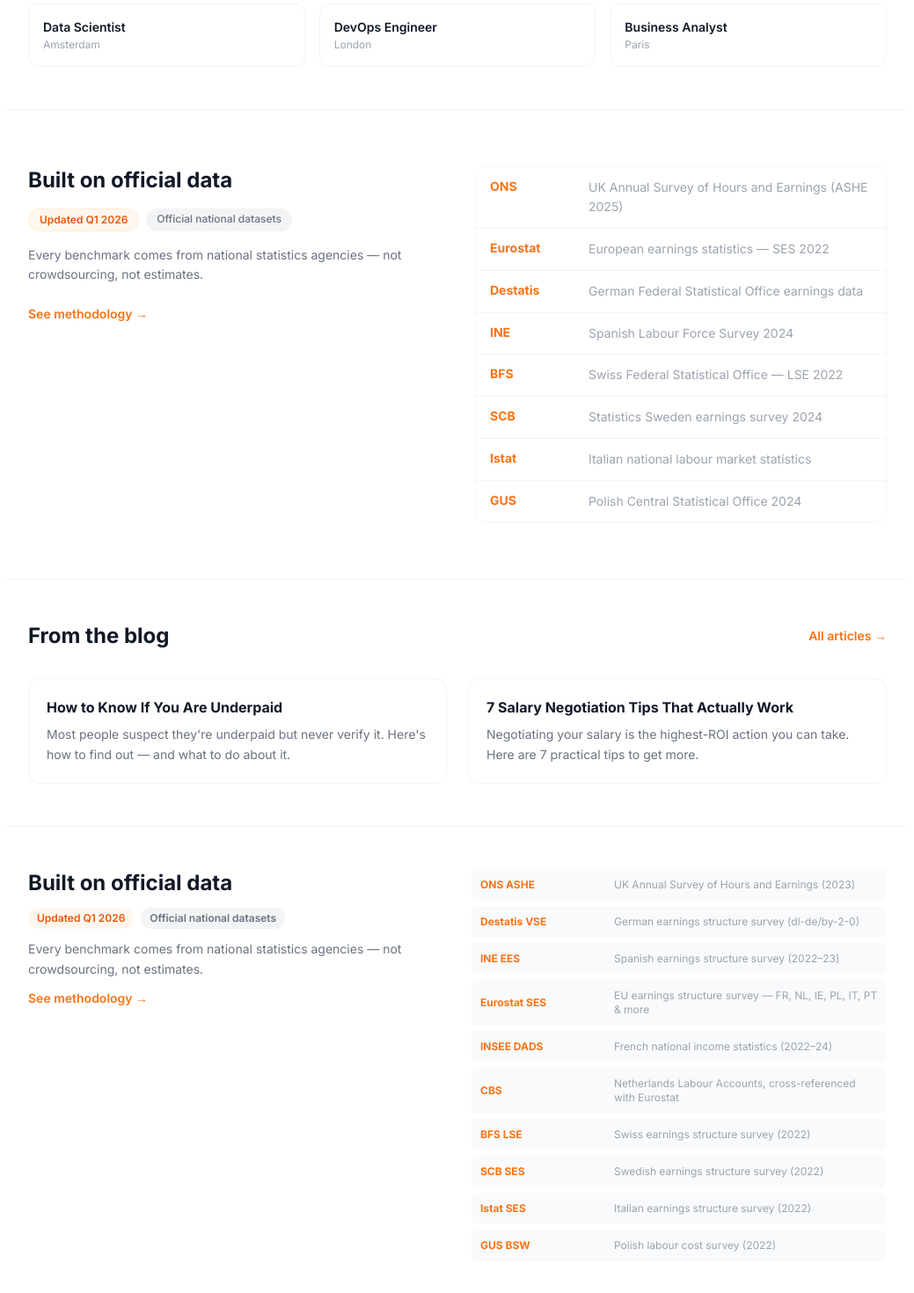
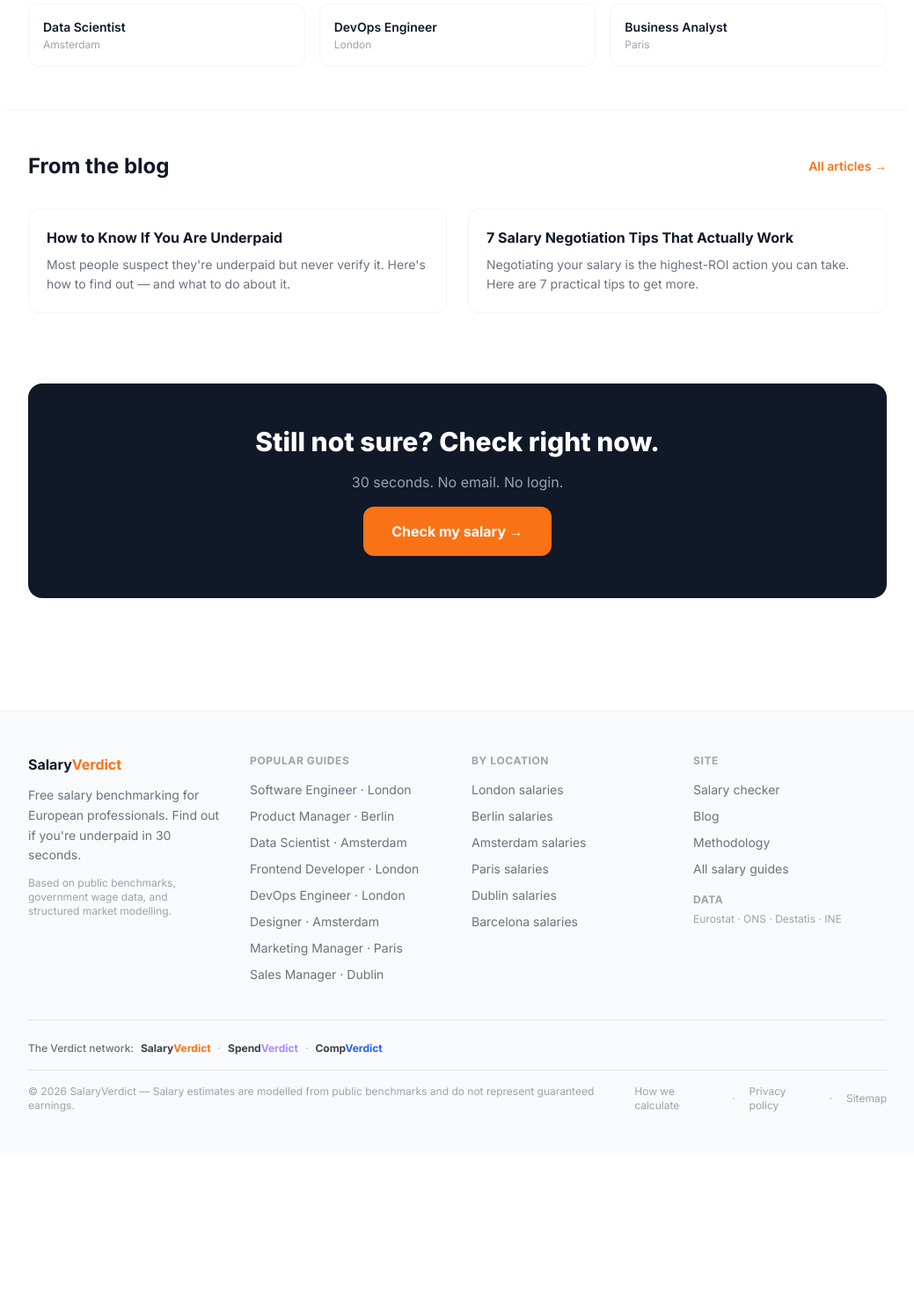
Before and after one commit to stewartmasters/am-i-underpaid, a Next.js app: page / in a window 1280 px wide. Shown: the part 1760-3230 px from the top of the page at 88% size, without its empty margins (120-1159 px from the left). After the commit the page ends 3073 px from the top, so only its background shows below. Built offline with nearby package versions, Linux system fonts and the light colour scheme; no server answers.

Commit message:
Remove 'Built on official data' section from EN homepage
Both instances of the section with "Every benchmark comes from national
statistics agencies — not crowdsourcing, not estimates." removed.
Also removes unused DATA_SOURCES constant.

Co-Authored-By: Claude Sonnet 4.6 <noreply@anthropic.com>

```diff
--- a/app/(en)/page.tsx
+++ b/app/(en)/page.tsx
@@ -34,18 +34,6 @@ const CURATED_GUIDES = [
   { role: "business-analyst",           location: "paris",     roleLabel: "Business Analyst",           locationLabel: "Paris" },
 ];
 
-const DATA_SOURCES = [
-  { name: "ONS ASHE",     note: "UK Annual Survey of Hours and Earnings (2023)" },
-  { name: "Destatis VSE", note: "German earnings structure survey (dl-de/by-2-0)" },
-  { name: "INE EES",      note: "Spanish earnings structure survey (2022–23)" },
-  { name: "Eurostat SES", note: "EU earnings structure survey — FR, NL, IE, PL, IT, PT & more" },
-  { name: "INSEE DADS",   note: "French national income statistics (2022–24)" },
-  { name: "CBS",          note: "Netherlands Labour Accounts, cross-referenced with Eurostat" },
-  { name: "BFS LSE",      note: "Swiss earnings structure survey (2022)" },
-  { name: "SCB SES",      note: "Swedish earnings structure survey (2022)" },
-  { name: "Istat SES",    note: "Italian earnings structure survey (2022)" },
-  { name: "GUS BSW",      note: "Polish labour cost survey (2022)" },
-];
 
 export default function Home() {
   return (
@@ -152,44 +140,6 @@ export default function Home() {
         </div>
       </section>
 
-      {/* Built on official data */}
-      <section className="max-w-5xl mx-auto px-4 sm:px-6 py-16 border-t border-gray-100">
-        <div className="grid sm:grid-cols-2 gap-10 items-start">
-          {/* Left */}
-          <div>
-            <h2 className="text-2xl font-bold text-gray-900 mb-4">Built on official data</h2>
-            <div className="flex flex-wrap gap-2 mb-4">
-              <span className="text-xs font-semibold text-orange-600 bg-orange-50 border border-orange-100 px-3 py-1 rounded-full">Updated Q1 2026</span>
-              <span className="text-xs font-medium text-gray-500 bg-gray-100 px-3 py-1 rounded-full">Official national datasets</span>
-            </div>
-            <p className="text-sm text-gray-500 leading-relaxed mb-5">
-              Every benchmark comes from national statistics agencies — not crowdsourcing, not estimates.
-            </p>
-            <Link href="/methodology" className="text-sm font-semibold text-orange-500 hover:underline">
-              See methodology →
-            </Link>
-          </div>
-          {/* Right — data source table */}
-          <div className="divide-y divide-gray-100 border border-gray-100 rounded-xl overflow-hidden">
-            {[
-              { name: "ONS",      note: "UK Annual Survey of Hours and Earnings (ASHE 2025)" },
-              { name: "Eurostat", note: "European earnings statistics — SES 2022" },
-              { name: "Destatis", note: "German Federal Statistical Office earnings data" },
-              { name: "INE",      note: "Spanish Labour Force Survey 2024" },
-              { name: "BFS",      note: "Swiss Federal Statistical Office — LSE 2022" },
-              { name: "SCB",      note: "Statistics Sweden earnings survey 2024" },
-              { name: "Istat",    note: "Italian national labour market statistics" },
-              { name: "GUS",      note: "Polish Central Statistical Office 2024" },
-            ].map(({ name, note }) => (
-              <div key={name} className="flex items-start gap-4 px-4 py-3 bg-white hover:bg-gray-50 transition-colors">
-                <span className="text-sm font-bold text-orange-500 w-24 flex-shrink-0">{name}</span>
-                <span className="text-sm text-gray-400 leading-relaxed">{note}</span>
-              </div>
-            ))}
-          </div>
-        </div>
-      </section>
-
       {/* Blog teaser */}
       <section className="max-w-5xl mx-auto px-4 sm:px-6 py-12 border-t border-gray-100">
         <div className="flex items-center justify-between mb-8">
@@ -209,47 +159,6 @@ export default function Home() {
         </div>
       </section>
 
-      {/* Built on official data */}
-      <section className="max-w-5xl mx-auto px-4 sm:px-6 py-12 border-t border-gray-100">
-        <div className="grid sm:grid-cols-2 gap-8 items-start">
-          <div className="space-y-3">
-            <h2 className="text-2xl font-bold text-gray-900">
-              Built on official data
-            </h2>
-            <div className="flex flex-wrap gap-2">
-              <span className="inline-block text-xs font-semibold text-orange-600 bg-orange-50 px-2.5 py-1 rounded-full">
-                Updated Q1 2026
-              </span>
-              <span className="inline-block text-xs font-semibold text-gray-500 bg-gray-100 px-2.5 py-1 rounded-full">
-                Official national datasets
-              </span>
-            </div>
-            <p className="text-sm text-gray-500 leading-relaxed">
-              Every benchmark comes from national statistics agencies — not crowdsourcing, not estimates.
-            </p>
-            <Link
-              href="/methodology"
-              className="inline-block text-sm text-orange-500 font-semibold hover:underline"
-            >
-              See methodology →
-            </Link>
-          </div>
-          <div className="space-y-1.5">
-            {DATA_SOURCES.map(({ name, note }) => (
-              <div
-                key={name}
-                className="flex items-center gap-3 p-2.5 bg-gray-50 rounded-lg"
-              >
-                <span className="text-xs font-bold text-orange-500 flex-shrink-0 w-[140px]">
-                  {name}
-                </span>
-                <span className="text-xs text-gray-400">{note}</span>
-              </div>
-            ))}
-          </div>
-        </div>
-      </section>
-
       {/* CTA banner */}
       <section className="max-w-5xl mx-auto px-4 sm:px-6 py-8 pb-16">
         <div className="bg-gray-900 rounded-2xl p-8 sm:p-12 text-center space-y-4">
```
